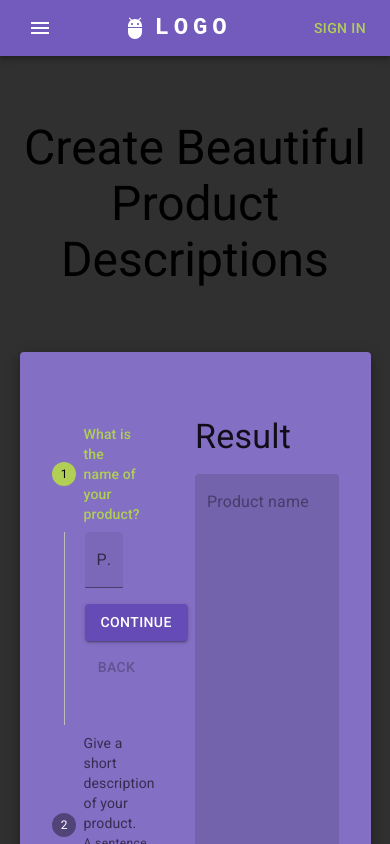
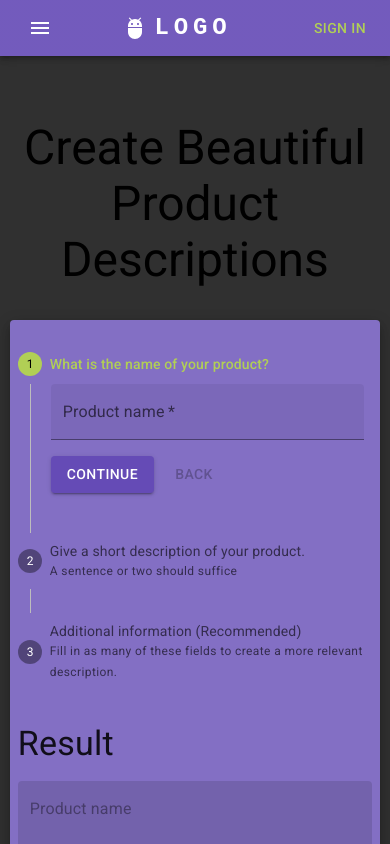
Before and after one commit to rawad663/platepal-ui, a Next.js app: page / in a window 390 px wide. Shown: the top 844 px of the page. Built offline with nearby package versions, Linux system fonts and the light colour scheme.

Commit message:
feat: mobile friendly

```diff
--- a/src/components/ProductInfoForm/ProductInfoForm.tsx
+++ b/src/components/ProductInfoForm/ProductInfoForm.tsx
@@ -18,7 +18,7 @@ import { Control, Controller, FormState } from 'react-hook-form';
 
 import { styles } from './ProductInfoForm.styles';
 import { ToneSelector } from './ToneSelector';
-import { ProductInput } from './useProductInfoForm';
+import { FormFields, ProductInput } from './useProductInfoForm';
 
 type Step = {
   name: string;
@@ -31,8 +31,8 @@ type Step = {
 type Props = {
   sx?: SxProps;
   inputs: Record<keyof ProductInfoInput, ProductInput>;
-  formState: FormState<any>;
-  control: Control;
+  formState: FormState<FormFields>;
+  control: Control<FormFields>;
   onSubmit: () => Promise<void>;
   validate: (f: () => void) => () => void;
 };
@@ -86,12 +86,12 @@ export const ProductInfoForm = ({ sx, inputs, formState, control, onSubmit, vali
           {description}
         </StepLabel>
         <StepContent>
-          {inputs.map(({ onDelete, onKeyDown, hint: inputHint, state, ...input }) => (
+          {inputs.map(({ onDelete, onKeyDown, hint: inputHint, state, rules, ...input }) => (
             <Controller
               key={input.name}
               name={input.name}
               control={control}
-              rules={input.rules}
+              rules={rules}
               render={({ field, fieldState: { error } }) =>
                 input.name === 'tone' ? (
                   <ToneSelector activeTone={state[0] as Tone} setActiveTone={state[1]} />
@@ -102,7 +102,7 @@ export const ProductInfoForm = ({ sx, inputs, formState, control, onSubmit, vali
                     fullWidth
                     {...input}
                     rows={3}
-                    required={input.rules?.required}
+                    required={!!rules?.required}
                     error={!!error}
                     color="secondary"
                     helperText={error?.message ?? inputHint}
@@ -136,7 +136,7 @@ export const ProductInfoForm = ({ sx, inputs, formState, control, onSubmit, vali
           <Box sx={{ mb: 2 }}>
             <div>
               <Button
-                disabled={!!formState.errors[steps[activeStep].name]}
+                disabled={!!formState.errors[steps[activeStep].name as keyof FormFields]}
                 variant="contained"
                 onClick={() => handleNext()}
                 sx={{ mt: 1, mr: 1 }}
--- a/src/components/ProductInfoForm/ToneSelector.tsx
+++ b/src/components/ProductInfoForm/ToneSelector.tsx
@@ -23,7 +23,7 @@ export const ToneSelector = ({ activeTone, setActiveTone }: Props) => {
         aria-label="product description voice tone"
       >
         {tones.map((tone) => (
-          <ToggleButton sx={{ px: 4 }} key={tone} value={tone} aria-label="left aligned">
+          <ToggleButton size="medium" sx={{ px: 3 }} key={tone} value={tone} aria-label="left aligned">
             {tone.charAt(0).toUpperCase() + tone.slice(1)}
           </ToggleButton>
         ))}
--- a/src/components/ProductInfoForm/useProductInfoForm.ts
+++ b/src/components/ProductInfoForm/useProductInfoForm.ts
@@ -4,7 +4,7 @@ import { KeyboardEventHandler, useState } from 'react';
 import { useForm, ValidationRule } from 'react-hook-form';
 
 export type ProductInput = {
-  name: string;
+  name: keyof FormFields;
   state?: any;
   label: string;
   onKeyDown?: KeyboardEventHandler<HTMLInputElement>;
@@ -15,8 +15,25 @@ export type ProductInput = {
   rules?: ValidationRule<any>;
 };
 
+export type FormFields = {
+  name: string;
+  description: string;
+  features: string;
+  guarantee: string;
+  audience: string;
+  tone: string;
+};
+
 export const useProductInfoForm = () => {
-  const { control, handleSubmit, setValue, formState } = useForm({ mode: 'all' });
+  const defaultValues: FormFields = {
+    name: '',
+    description: '',
+    features: '',
+    guarantee: '',
+    audience: '',
+    tone: '',
+  };
+  const { control, handleSubmit, setValue, formState } = useForm<FormFields>({ mode: 'all', defaultValues });
 
   const [features, setFeatures] = useState<string[]>([]);
   const [activeTone, setActiveTone] = useState<Tone | undefined>();
--- a/src/components/pageComponents/GeneratePage/GeneratePage.styles.ts
+++ b/src/components/pageComponents/GeneratePage/GeneratePage.styles.ts
@@ -1,13 +1,18 @@
 export const styles = {
   card: {
-    marginY: 4,
-    px: 4,
-    py: 6,
-    width: { md: '60%', xs: '90%' },
+    marginY: { xs: 0, md: 4 },
+    p: { md: 4, xs: 1 },
+    // py: { md: 6, xs: 1 },
+    width: { md: '60%', xs: '95%' },
     backgroundColor: 'primary.light',
   },
 
   context: {
-    display: 'flex',
+    display: { xs: 'inline', md: 'flex' },
+  },
+  productInfoForm: {
+    width: { xs: '100%', md: '50%' },
+    pr: { xs: 0, md: 8 },
+    boxSizing: 'border-box',
   },
 };
--- a/src/components/pageComponents/GeneratePage/GeneratePage.tsx
+++ b/src/components/pageComponents/GeneratePage/GeneratePage.tsx
@@ -49,10 +49,7 @@ export const GeneratePage = () => {
 
         <Card raised sx={styles.card}>
           <Box sx={styles.context}>
-            <ProductInfoForm
-              sx={{ width: '50%', pr: 8, boxSizing: 'border-box' }}
-              {...{ onSubmit, inputs, control, formState, validate }}
-            />
+            <ProductInfoForm sx={styles.productInfoForm} {...{ onSubmit, inputs, control, formState, validate }} />
             <ProductDescription {...{ productDescription, isLoading }} />
           </Box>
         </Card>
--- a/src/hooks/usePdgApi.ts
+++ b/src/hooks/usePdgApi.ts
@@ -13,7 +13,7 @@ export const usePdgApi = () => {
         baseURL: `${pdgServer.host}/api`,
         timeout: 30000,
         headers: {
-          // Authorization: session?.access_token ? `Bearer ${session?.access_token}` : undefined,
+          Authorization: session?.access_token ? `Bearer ${session?.access_token}` : undefined,
         },
       }),
     [session?.access_token],
--- a/src/hooks/useSession.ts
+++ b/src/hooks/useSession.ts
@@ -1,5 +1,6 @@
 import { useSessionContext } from '@pdg/providers/SessionProvider';
 import { useEffect } from 'react';
+
 import { useSupabase } from './useSupabase';
 
 export const useSession = () => {
@@ -7,14 +8,20 @@ export const useSession = () => {
   const { auth } = useSupabase();
 
   useEffect(() => {
-    if (session) return;
+    (async () => {
+      if (!session) {
+        const { data } = await auth.getSession();
+        return setSession(data.session ?? undefined);
+      }
 
-    (async () => {
-      const {
-        data: { session },
-      } = await auth.getSession();
+      const now = new Date();
+      const sessionExpiry = session.expires_at ? new Date(session.expires_at * 1000) : null;
 
-      setSession(session ?? undefined);
+      // Access token expired
+      if (sessionExpiry && now > sessionExpiry) {
+        const { data } = await auth.refreshSession();
+        setSession(data.session ?? undefined);
+      }
     })();
   }, [session, auth, setSession]);
 
--- a/src/providers/SessionProvider.tsx
+++ b/src/providers/SessionProvider.tsx
@@ -1,4 +1,5 @@
 import { Session } from '@supabase/supabase-js';
+
 import { createProvider } from './createProvider';
 
 const { Provider, useContext } = createProvider<Session>();
```
Also changed, not shown: .eslintrc.json.
